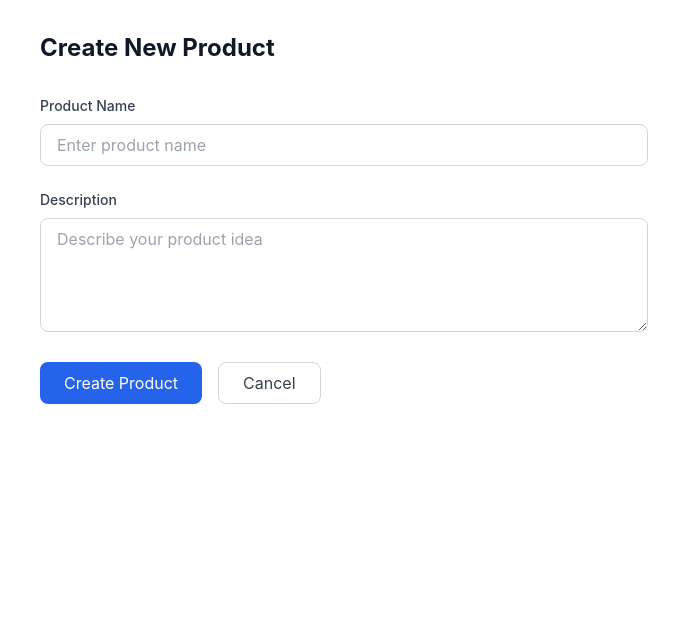
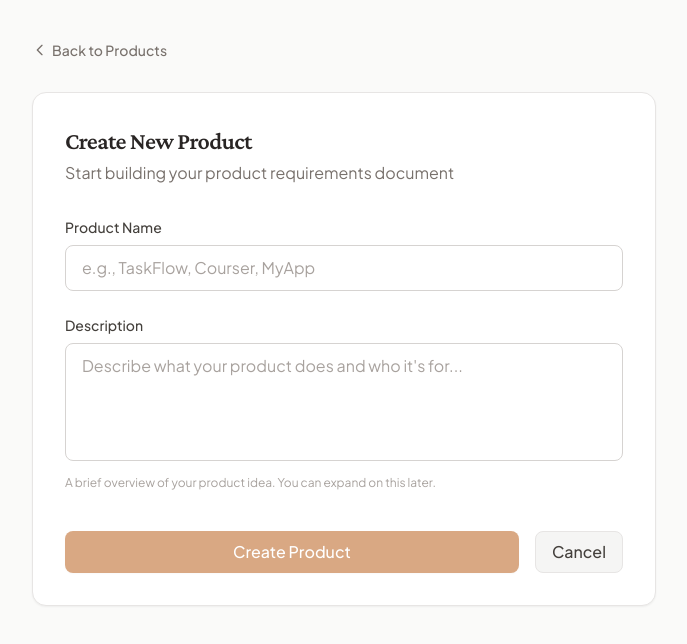
Before and after one commit to Applaud-Technologies/Braavo, a React (Vite) app in the folder src/Frontend/: page /products/new in a window 1280 px wide. Shown: the top 644 px of the page, without its empty margins (296-983 px from the left). Built offline with nearby package versions, Linux system fonts and the light colour scheme; no server answers; sample sign-in values are in the browser's storage.

Commit message:
style: add modern rustic theme with warm colors and serif display font

```diff
--- a/src/Frontend/src/index.css
+++ b/src/Frontend/src/index.css
@@ -1,5 +1,71 @@
+@import url('https://fonts.googleapis.com/css2?family=Plus+Jakarta+Sans:wght@400;500;600;700&family=Crimson+Pro:wght@400;500;600&family=JetBrains+Mono&display=swap');
+
 @tailwind base;
 @tailwind components;
 @tailwind utilities;
 
-@import url('https://fonts.googleapis.com/css2?family=Inter:wght@400;500;600;700&family=Fira+Code&display=swap');
+@layer base {
+  html {
+    @apply antialiased;
+  }
+
+  body {
+    @apply bg-stone-50 text-stone-800 font-sans;
+  }
+
+  h1, h2, h3, h4, h5, h6 {
+    @apply font-display font-semibold tracking-tight;
+  }
+}
+
+@layer components {
+  .btn-primary {
+    @apply px-4 py-2 bg-amber-700 text-white rounded-lg font-medium
+           hover:bg-amber-800 active:bg-amber-900
+           transition-colors duration-150
+           shadow-sm hover:shadow-md;
+  }
+
+  .btn-secondary {
+    @apply px-4 py-2 bg-stone-100 text-stone-700 rounded-lg font-medium
+           border border-stone-200
+           hover:bg-stone-200 active:bg-stone-300
+           transition-colors duration-150;
+  }
+
+  .card {
+    @apply bg-white rounded-xl border border-stone-200
+           shadow-sm hover:shadow-md transition-shadow duration-200;
+  }
+
+  .card-hover {
+    @apply card cursor-pointer hover:border-amber-300;
+  }
+
+  .input {
+    @apply w-full px-4 py-2.5 bg-white border border-stone-300 rounded-lg
+           text-stone-800 placeholder-stone-400
+           focus:outline-none focus:ring-2 focus:ring-amber-500/40 focus:border-amber-500
+           transition-all duration-150;
+  }
+
+  .badge {
+    @apply inline-flex items-center px-2.5 py-0.5 rounded-full text-xs font-medium;
+  }
+
+  .badge-draft {
+    @apply badge bg-stone-100 text-stone-600;
+  }
+
+  .badge-progress {
+    @apply badge bg-amber-100 text-amber-800;
+  }
+
+  .badge-review {
+    @apply badge bg-sky-100 text-sky-800;
+  }
+
+  .badge-final {
+    @apply badge bg-emerald-100 text-emerald-800;
+  }
+}
--- a/src/Frontend/src/pages/CreateProductPage.tsx
+++ b/src/Frontend/src/pages/CreateProductPage.tsx
@@ -33,18 +33,33 @@ export function CreateProductPage() {
   };
 
   return (
-    <div className="max-w-2xl mx-auto p-8">
-      <h1 className="text-2xl font-bold text-gray-900 mb-8">Create New Product</h1>
+    <div className="min-h-screen bg-stone-50">
+      <div className="max-w-2xl mx-auto px-6 py-10">
+        <button
+          onClick={() => navigate('/products')}
+          className="mb-8 text-stone-500 hover:text-primary-600 transition-colors flex items-center gap-1 text-sm font-medium"
+        >
+          <svg className="w-4 h-4" fill="none" viewBox="0 0 24 24" stroke="currentColor">
+            <path strokeLinecap="round" strokeLinejoin="round" strokeWidth={2} d="M15 19l-7-7 7-7" />
+          </svg>
+          Back to Products
+        </button>
+
+        <div className="card p-8">
+          <div className="mb-8">
+            <h1 className="text-2xl font-display font-semibold text-stone-800">Create New Product</h1>
+            <p className="text-stone-500 mt-1">Start building your product requirements document</p>
+          </div>
 
           <form onSubmit={handleSubmit} className="space-y-6">
             {error && (
-          <div className="p-4 bg-red-50 border border-red-200 rounded-lg text-red-700">
+              <div className="p-4 bg-red-50 border border-red-200 rounded-xl text-red-700 text-sm">
                 {error}
               </div>
             )}
 
             <div>
-          <label htmlFor="name" className="block text-sm font-medium text-gray-700 mb-2">
+              <label htmlFor="name" className="block text-sm font-medium text-stone-700 mb-2">
                 Product Name
               </label>
               <input
@@ -52,14 +67,14 @@ export function CreateProductPage() {
                 id="name"
                 value={name}
                 onChange={(e) => setName(e.target.value)}
-            className="w-full px-4 py-2 border border-gray-300 rounded-lg focus:ring-2 focus:ring-blue-500 focus:border-blue-500"
-            placeholder="Enter product name"
+                className="input"
+                placeholder="e.g., TaskFlow, Courser, MyApp"
                 disabled={loading}
               />
             </div>
 
             <div>
-          <label htmlFor="description" className="block text-sm font-medium text-gray-700 mb-2">
+              <label htmlFor="description" className="block text-sm font-medium text-stone-700 mb-2">
                 Description
               </label>
               <textarea
@@ -67,30 +82,45 @@ export function CreateProductPage() {
                 value={description}
                 onChange={(e) => setDescription(e.target.value)}
                 rows={4}
-            className="w-full px-4 py-2 border border-gray-300 rounded-lg focus:ring-2 focus:ring-blue-500 focus:border-blue-500"
-            placeholder="Describe your product idea"
+                className="input resize-none"
+                placeholder="Describe what your product does and who it's for..."
                 disabled={loading}
               />
+              <p className="mt-2 text-xs text-stone-400">
+                A brief overview of your product idea. You can expand on this later.
+              </p>
             </div>
 
-        <div className="flex gap-4">
+            <div className="flex gap-4 pt-4">
               <button
                 type="submit"
-            disabled={loading}
-            className="px-6 py-2 bg-blue-600 text-white rounded-lg hover:bg-blue-700 disabled:opacity-50 disabled:cursor-not-allowed"
+                disabled={loading || !name.trim()}
+                className="btn-primary flex-1 disabled:opacity-50 disabled:cursor-not-allowed"
               >
-            {loading ? 'Creating...' : 'Create Product'}
+                {loading ? (
+                  <span className="flex items-center justify-center gap-2">
+                    <svg className="animate-spin h-4 w-4" viewBox="0 0 24 24">
+                      <circle className="opacity-25" cx="12" cy="12" r="10" stroke="currentColor" strokeWidth="4" fill="none" />
+                      <path className="opacity-75" fill="currentColor" d="M4 12a8 8 0 018-8V0C5.373 0 0 5.373 0 12h4z" />
+                    </svg>
+                    Creating...
+                  </span>
+                ) : (
+                  'Create Product'
+                )}
               </button>
               <button
                 type="button"
                 onClick={() => navigate('/products')}
                 disabled={loading}
-            className="px-6 py-2 border border-gray-300 text-gray-700 rounded-lg hover:bg-gray-50 disabled:opacity-50"
+                className="btn-secondary"
               >
                 Cancel
               </button>
             </div>
           </form>
         </div>
+      </div>
+    </div>
   );
 }
--- a/src/Frontend/src/pages/ProductDetailPage.tsx
+++ b/src/Frontend/src/pages/ProductDetailPage.tsx
@@ -21,131 +21,141 @@ export function ProductDetailPage() {
 
   if (loading) {
     return (
-      <div className="flex items-center justify-center min-h-screen">
-        <div className="animate-spin rounded-full h-12 w-12 border-b-2 border-blue-600" />
+      <div className="flex items-center justify-center min-h-screen bg-stone-50">
+        <div className="animate-spin rounded-full h-12 w-12 border-b-2 border-primary-600" />
       </div>
     );
   }
 
   if (error) {
     return (
-      <div className="max-w-4xl mx-auto p-8">
-        <div className="p-4 bg-red-50 border border-red-200 rounded-lg text-red-700">
-          Error: {error}
+      <div className="min-h-screen bg-stone-50 p-8">
+        <div className="max-w-md mx-auto p-6 bg-red-50 border border-red-200 rounded-xl text-red-700">
+          <p className="font-medium">Error loading product</p>
+          <p className="text-sm mt-1">{error}</p>
+          <button onClick={() => navigate('/products')} className="mt-4 text-primary-600 hover:underline">
+            ← Back to Products
+          </button>
         </div>
-        <button
-          onClick={() => navigate('/products')}
-          className="mt-4 px-4 py-2 text-blue-600 hover:underline"
-        >
-          Back to Products
-        </button>
       </div>
     );
   }
 
   if (!currentProduct) {
     return (
-      <div className="max-w-4xl mx-auto p-8">
-        <p className="text-gray-500">Product not found</p>
-        <button
-          onClick={() => navigate('/products')}
-          className="mt-4 px-4 py-2 text-blue-600 hover:underline"
-        >
-          Back to Products
+      <div className="min-h-screen bg-stone-50 p-8">
+        <div className="max-w-md mx-auto text-center">
+          <p className="text-stone-500 mb-4">Product not found</p>
+          <button onClick={() => navigate('/products')} className="text-primary-600 hover:underline">
+            ← Back to Products
           </button>
+        </div>
       </div>
     );
   }
 
-  const statusColors: Record<string, string> = {
-    Draft: 'bg-gray-100 text-gray-800',
-    InProgress: 'bg-blue-100 text-blue-800',
-    Review: 'bg-yellow-100 text-yellow-800',
-    Final: 'bg-green-100 text-green-800',
+  const statusConfig: Record<string, { bg: string; text: string; label: string }> = {
+    Draft: { bg: 'bg-stone-100', text: 'text-stone-600', label: 'Draft' },
+    InProgress: { bg: 'bg-amber-100', text: 'text-amber-800', label: 'In Progress' },
+    Review: { bg: 'bg-sky-100', text: 'text-sky-800', label: 'Review' },
+    Final: { bg: 'bg-emerald-100', text: 'text-emerald-800', label: 'Complete' },
   };
 
+  const status = statusConfig[currentProduct.status] ?? statusConfig.Draft;
+
+  const sections = [
+    { label: 'Personas', count: currentProduct.personas.length, icon: '👥', path: 'personas' },
+    { label: 'User Stories', count: currentProduct.userStories.length, icon: '📖', path: 'stories' },
+    { label: 'Features', count: currentProduct.features.length, icon: '🎯', path: 'features' },
+  ];
+
   return (
-    <div className="max-w-4xl mx-auto p-8">
+    <div className="min-h-screen bg-stone-50">
+      <div className="max-w-4xl mx-auto px-6 py-10">
         <button
           onClick={() => navigate('/products')}
-        className="mb-6 text-blue-600 hover:underline flex items-center gap-1"
+          className="mb-8 text-stone-500 hover:text-primary-600 transition-colors flex items-center gap-1 text-sm font-medium"
         >
-        ← Back to Products
+          <svg className="w-4 h-4" fill="none" viewBox="0 0 24 24" stroke="currentColor">
+            <path strokeLinecap="round" strokeLinejoin="round" strokeWidth={2} d="M15 19l-7-7 7-7" />
+          </svg>
+          Back to Products
         </button>
 
-      <div className="bg-white rounded-lg border border-gray-200 p-6">
-        <div className="flex justify-between items-start mb-4">
-          <h1 className="text-2xl font-bold text-gray-900">{currentProduct.name}</h1>
-          <span className={`px-3 py-1 text-sm rounded-full ${statusColors[currentProduct.status] ?? statusColors.Draft}`}>
-            {currentProduct.status}
+        <div className="card p-8">
+          <div className="flex justify-between items-start mb-6">
+            <div>
+              <h1 className="text-3xl font-display font-semibold text-stone-800">{currentProduct.name}</h1>
+              <p className="text-stone-500 mt-2 leading-relaxed">{currentProduct.description}</p>
+            </div>
+            <span className={`px-3 py-1.5 text-sm font-medium rounded-full ${status.bg} ${status.text}`}>
+              {status.label}
             </span>
           </div>
 
-        <p className="text-gray-600 mb-6">{currentProduct.description}</p>
-
-        <div className="mb-6">
-          <div className="flex justify-between text-sm text-gray-500 mb-1">
-            <span>Completion</span>
-            <span>{currentProduct.completionPercentage}%</span>
+          <div className="mb-8">
+            <div className="flex justify-between items-center text-sm mb-2">
+              <span className="text-stone-400 font-medium uppercase tracking-wide">PRD Progress</span>
+              <span className="text-stone-700 font-semibold">{currentProduct.completionPercentage}%</span>
             </div>
-          <div className="w-full bg-gray-200 rounded-full h-2">
+            <div className="w-full bg-stone-200 rounded-full h-2.5 overflow-hidden">
               <div
-              className="bg-blue-600 h-2 rounded-full"
+                className="bg-gradient-to-r from-primary-500 to-primary-600 h-full rounded-full transition-all duration-500"
                 style={{ width: `${currentProduct.completionPercentage}%` }}
               />
             </div>
           </div>
 
-        <div className="grid grid-cols-2 gap-6 mb-8">
+          <div className="grid grid-cols-2 gap-6 mb-8 py-6 border-y border-stone-100">
             <div>
-            <h3 className="text-sm font-medium text-gray-500 mb-1">Version</h3>
-            <p className="text-gray-900">{currentProduct.version}</p>
+              <p className="text-xs text-stone-400 uppercase tracking-wide font-medium mb-1">Version</p>
+              <p className="text-stone-800 font-semibold">{currentProduct.version}</p>
             </div>
             <div>
-            <h3 className="text-sm font-medium text-gray-500 mb-1">Last Updated</h3>
-            <p className="text-gray-900">{new Date(currentProduct.updatedAt).toLocaleDateString()}</p>
+              <p className="text-xs text-stone-400 uppercase tracking-wide font-medium mb-1">Last Updated</p>
+              <p className="text-stone-800 font-semibold">{new Date(currentProduct.updatedAt).toLocaleDateString()}</p>
             </div>
           </div>
 
           {currentProduct.vision && (
             <div className="mb-6">
-            <h2 className="text-lg font-semibold text-gray-900 mb-2">Vision</h2>
-            <p className="text-gray-600">{currentProduct.vision}</p>
+              <h2 className="text-lg font-display font-semibold text-stone-800 mb-2">Vision</h2>
+              <p className="text-stone-600 leading-relaxed">{currentProduct.vision}</p>
             </div>
           )}
 
           {currentProduct.problemStatement && (
             <div className="mb-6">
-            <h2 className="text-lg font-semibold text-gray-900 mb-2">Problem Statement</h2>
-            <p className="text-gray-600">{currentProduct.problemStatement}</p>
+              <h2 className="text-lg font-display font-semibold text-stone-800 mb-2">Problem Statement</h2>
+              <p className="text-stone-600 leading-relaxed">{currentProduct.problemStatement}</p>
             </div>
           )}
 
           {currentProduct.valueProposition && (
             <div className="mb-6">
-            <h2 className="text-lg font-semibold text-gray-900 mb-2">Value Proposition</h2>
-            <p className="text-gray-600">{currentProduct.valueProposition}</p>
+              <h2 className="text-lg font-display font-semibold text-stone-800 mb-2">Value Proposition</h2>
+              <p className="text-stone-600 leading-relaxed">{currentProduct.valueProposition}</p>
             </div>
           )}
 
-        <div className="border-t border-gray-200 pt-6 mt-6">
-          <h2 className="text-lg font-semibold text-gray-900 mb-4">PRD Sections</h2>
-          <div className="grid grid-cols-2 md:grid-cols-4 gap-4">
-            <div className="p-4 bg-gray-50 rounded-lg text-center">
-              <div className="text-2xl font-bold text-blue-600">{currentProduct.personas.length}</div>
-              <div className="text-sm text-gray-500">Personas</div>
+          <div className="pt-6 border-t border-stone-100">
+            <h2 className="text-lg font-display font-semibold text-stone-800 mb-5">PRD Sections</h2>
+            <div className="grid grid-cols-1 md:grid-cols-3 gap-4">
+              {sections.map((section) => (
+                <button
+                  key={section.path}
+                  onClick={() => navigate(`/products/${id}/${section.path}`)}
+                  className="p-5 bg-stone-50 hover:bg-primary-50 border border-stone-200 hover:border-primary-300 rounded-xl text-left transition-all group"
+                >
+                  <div className="flex items-center justify-between mb-2">
+                    <span className="text-2xl">{section.icon}</span>
+                    <span className="text-2xl font-display font-bold text-primary-600">{section.count}</span>
                   </div>
-            <div className="p-4 bg-gray-50 rounded-lg text-center">
-              <div className="text-2xl font-bold text-blue-600">{currentProduct.userStories.length}</div>
-              <div className="text-sm text-gray-500">User Stories</div>
-            </div>
-            <div className="p-4 bg-gray-50 rounded-lg text-center">
-              <div className="text-2xl font-bold text-blue-600">{currentProduct.features.length}</div>
-              <div className="text-sm text-gray-500">Features</div>
-            </div>
-            <div className="p-4 bg-gray-50 rounded-lg text-center">
-              <div className="text-2xl font-bold text-blue-600">{currentProduct.version}</div>
-              <div className="text-sm text-gray-500">Version</div>
+                  <p className="text-stone-700 font-medium group-hover:text-primary-700 transition-colors">
+                    {section.label}
+                  </p>
+                </button>
+              ))}
             </div>
           </div>
         </div>
--- a/src/Frontend/src/pages/ProductListPage.tsx
+++ b/src/Frontend/src/pages/ProductListPage.tsx
@@ -17,40 +17,53 @@ export function ProductListPage() {
 
   if (loading) {
     return (
-      <div className="flex items-center justify-center min-h-screen">
-        <div className="animate-spin rounded-full h-12 w-12 border-b-2 border-blue-600" />
+      <div className="flex items-center justify-center min-h-screen bg-stone-50">
+        <div className="animate-spin rounded-full h-12 w-12 border-b-2 border-primary-600" />
       </div>
     );
   }
 
   if (error) {
     return (
-      <div className="p-8 text-center text-red-600">
-        <p>Error: {error}</p>
+      <div className="min-h-screen bg-stone-50 p-8">
+        <div className="max-w-md mx-auto p-6 bg-red-50 border border-red-200 rounded-xl text-red-700">
+          <p className="font-medium">Error loading products</p>
+          <p className="text-sm mt-1">{error}</p>
+        </div>
       </div>
     );
   }
 
   return (
-    <div className="max-w-6xl mx-auto p-8">
-      <div className="flex justify-between items-center mb-8">
-        <h1 className="text-2xl font-bold text-gray-900">Your Products</h1>
+    <div className="min-h-screen bg-stone-50">
+      <div className="max-w-6xl mx-auto px-6 py-10">
+        <div className="flex justify-between items-center mb-10">
+          <div>
+            <h1 className="text-3xl font-display font-semibold text-stone-800">Your Products</h1>
+            <p className="text-stone-500 mt-1">Manage your product requirement documents</p>
+          </div>
           <button
             onClick={() => navigate('/products/new')}
-          className="px-4 py-2 bg-blue-600 text-white rounded-lg hover:bg-blue-700 transition-colors"
+            className="btn-primary"
           >
-          New Product
+            + New Product
           </button>
         </div>
 
         {items.length === 0 ? (
-        <div className="text-center py-12">
-          <p className="text-gray-500 mb-4">No products yet. Create your first PRD!</p>
+          <div className="text-center py-16">
+            <div className="w-16 h-16 mx-auto mb-6 rounded-full bg-primary-100 flex items-center justify-center">
+              <svg className="w-8 h-8 text-primary-600" fill="none" viewBox="0 0 24 24" stroke="currentColor">
+                <path strokeLinecap="round" strokeLinejoin="round" strokeWidth={1.5} d="M9 12h6m-6 4h6m2 5H7a2 2 0 01-2-2V5a2 2 0 012-2h5.586a1 1 0 01.707.293l5.414 5.414a1 1 0 01.293.707V19a2 2 0 01-2 2z" />
+              </svg>
+            </div>
+            <h2 className="text-xl font-display font-semibold text-stone-700 mb-2">No products yet</h2>
+            <p className="text-stone-500 mb-6">Create your first PRD to get started</p>
             <button
               onClick={() => navigate('/products/new')}
-            className="px-6 py-3 bg-blue-600 text-white rounded-lg hover:bg-blue-700"
+              className="btn-primary"
             >
-            Create Product
+              Create Your First Product
             </button>
           </div>
         ) : (
@@ -61,5 +74,6 @@ export function ProductListPage() {
           </div>
         )}
       </div>
+    </div>
   );
 }
--- a/src/Frontend/tailwind.config.js
+++ b/src/Frontend/tailwind.config.js
@@ -7,17 +7,45 @@ export default {
   theme: {
     extend: {
       colors: {
+        // Warm rustic primary palette
         primary: {
-          50: '#eff6ff',
-          500: '#3b82f6',
-          600: '#2563eb',
-          700: '#1d4ed8',
-          900: '#1e3a8a',
+          50: '#fdf8f3',
+          100: '#f9efe3',
+          200: '#f3dfc7',
+          300: '#e8c89e',
+          400: '#d9a96e',
+          500: '#c8894a',
+          600: '#b8703c',
+          700: '#995832',
+          800: '#7d482e',
+          900: '#663c28',
+        },
+        // Forest accent
+        accent: {
+          50: '#f4f9f4',
+          100: '#e6f2e6',
+          200: '#cce5cd',
+          300: '#a3d0a5',
+          400: '#72b376',
+          500: '#4d9651',
+          600: '#3b7a3f',
+          700: '#316234',
+          800: '#2a4f2d',
+          900: '#244127',
         },
       },
       fontFamily: {
-        sans: ['Inter', 'system-ui', 'sans-serif'],
-        mono: ['Fira Code', 'monospace'],
+        sans: ['Plus Jakarta Sans', 'system-ui', 'sans-serif'],
+        display: ['Crimson Pro', 'Georgia', 'serif'],
+        mono: ['JetBrains Mono', 'monospace'],
+      },
+      borderRadius: {
+        'xl': '0.875rem',
+        '2xl': '1rem',
+      },
+      boxShadow: {
+        'warm': '0 4px 14px 0 rgba(139, 90, 43, 0.08)',
+        'warm-lg': '0 10px 25px -3px rgba(139, 90, 43, 0.1)',
       },
     },
   },
```
Also changed, not shown: src/Frontend/src/components/products/ProductCard.tsx (+26 -15 lines). Lines whose indentation alone changed are shown as unchanged.
